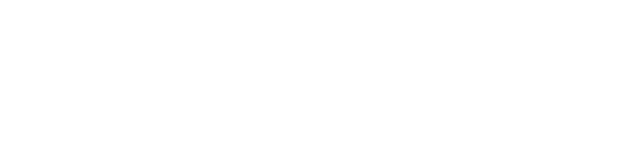
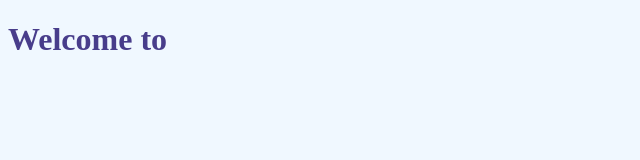
Before and after one commit to dabudke/dabudke.github.io, a plain HTML site: page index.html in a window 1280 px wide. Shown: the whole page, without its empty margins (0-640 px from the left). Drawn offline with Linux system fonts and the light colour scheme.

Commit message:
Add link to stylesheet

```diff
--- a/index.html
+++ b/index.html
@@ -4,7 +4,9 @@
     <title>LittleKitacho's Coding Workshop</title>
     <meta name="description" content="The home of all of LittleKitacho's coding projects.">
     <meta name="author" content="LittleKitacho">
+    <link rel="stylesheet" href="./main.css">
   </head>
   <body>
+    <h1 id="top">Welcome to
   </body>
 </html>
```
